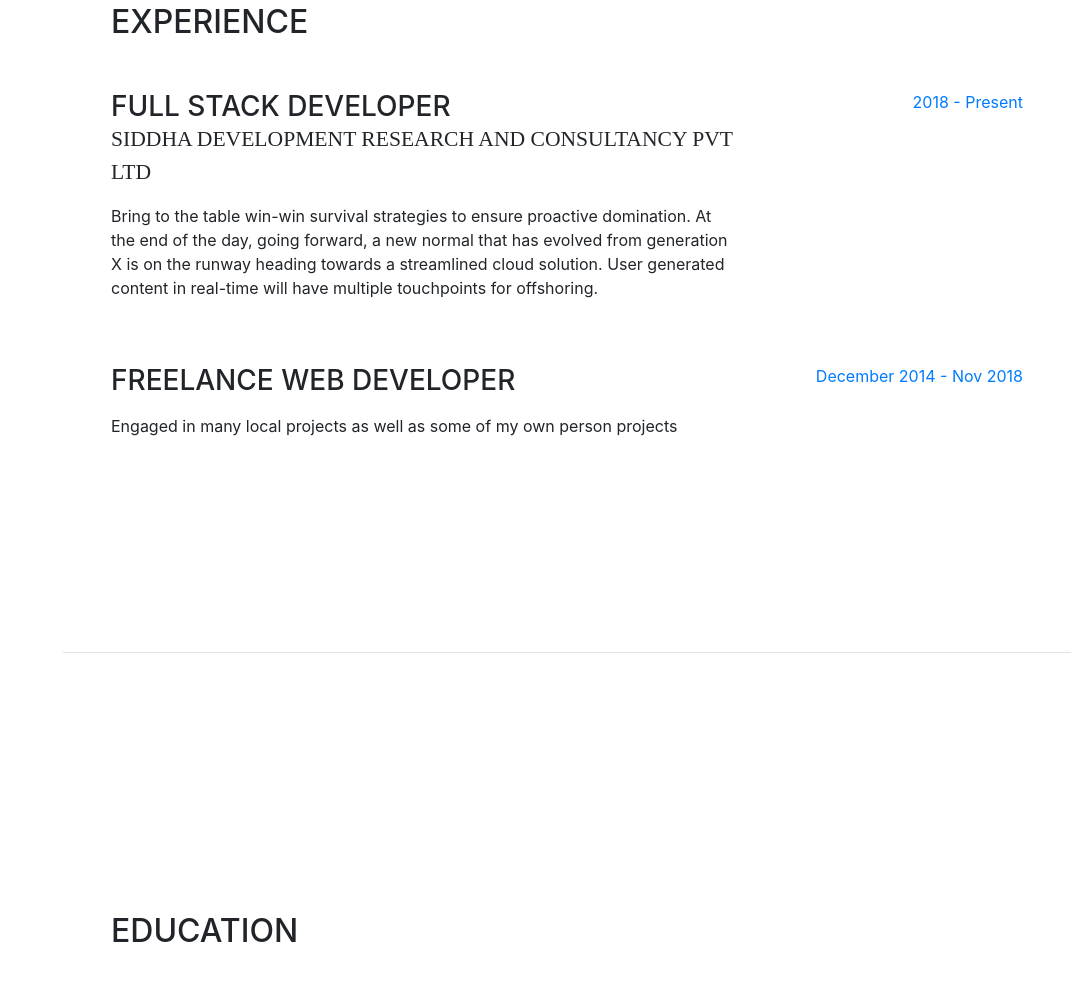
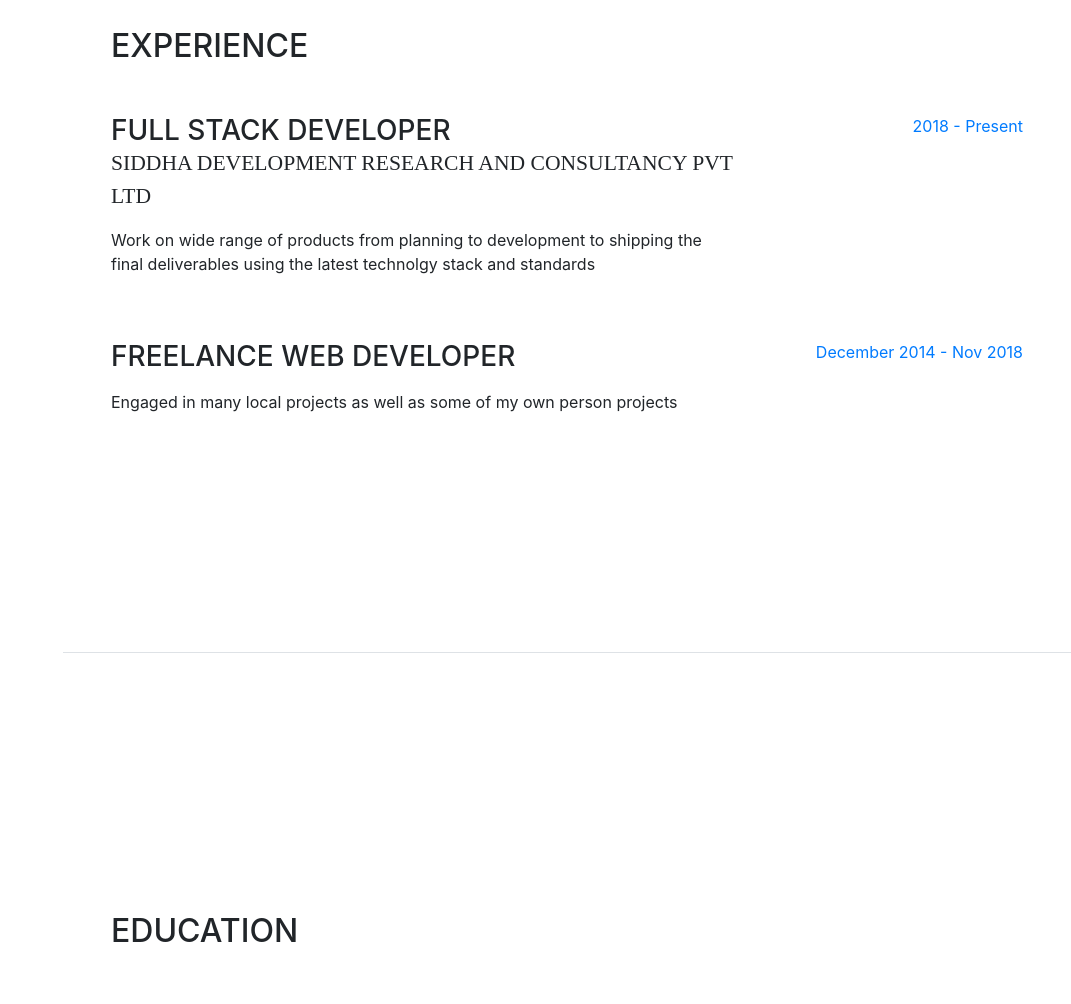
Before and after one commit to ashutoshdang/ashutoshdang.github.io, a website with bundled scripts: page index.html in a window 1280 px wide. Shown: the part 947-1951 px from the top of the page, without its empty margins (209-1280 px from the left). Built offline with nearby package versions, Linux system fonts and the light colour scheme; a web font is replaced by a local one.

Commit message:
changed experience section content

```diff
--- a/index.html
+++ b/index.html
@@ -123,8 +123,8 @@
                     <div class="resume-content mr-auto">
                         <h3 class="mb-0">Full Stack Developer</h3>
                         <div class="subheading mb-3"> Siddha Development Research and Consultancy Pvt Ltd</div>
-                        <p>Bring to the table win-win survival strategies to ensure proactive domination. At the end of the day, going forward, a new normal that has evolved from generation X is on the runway heading towards a streamlined cloud solution.
-                            User generated content in real-time will have multiple touchpoints for offshoring.</p>
+                        <p>Work on wide range of products from planning to development to shipping the final deliverables using the latest technolgy stack and standards
+                             </p>
                     </div>
                     <div class="resume-date text-md-right">
                         <span class="text-primary"> 2018 - Present</span>
```
